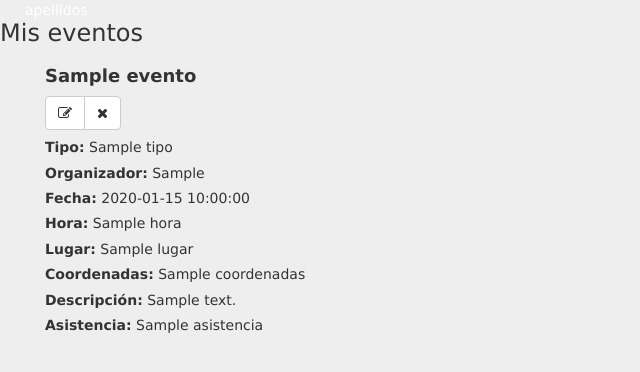
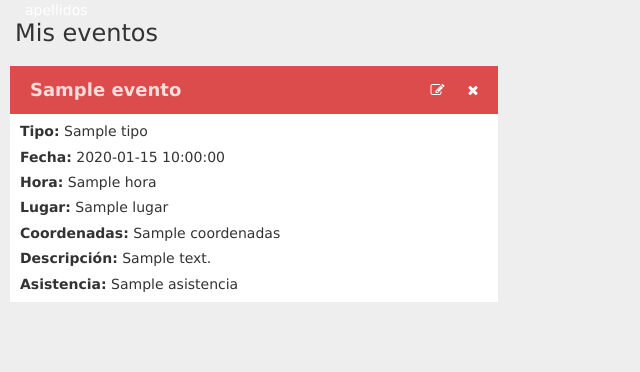
Before and after one commit to evenge/EVENGE, a Python web app: template templates/templateMyEvents.html in a window 1280 px wide. Shown: the part 70-442 px from the top of the page, without its empty margins (0-640 px from the left). Run offline with Jinja, Linux system fonts and the light colour scheme; the template is opened without the code that fills it: most values are stand-ins (such as "Sample title", 1, 10 or a date in 2020); some libraries are stand-ins or nearby versions.

Commit message:
Dando estilo a mis eventos y funcionalidad

```diff
--- a/_dt/css/main.css
+++ b/_dt/css/main.css
@@ -338,3 +338,43 @@ form .btn-form:focus {
   min-width: 200px;
   min-height: 100px;
 }
+/*************************************************/
+/****************** myEvents style ***************/
+/*************************************************/
+.evento-miseventos{
+  padding:0px;
+  margin:10px;
+  background:white;
+}
+.evento-miseventos h5{
+  margin-left: 10px;
+}
+.header-evento-miseventos{
+  background-color:rgba(206, 0, 0, 0.70);
+  padding:4px;
+  padding-left:20px;
+}
+.header-evento-miseventos:hover{
+  background-color:rgb(207, 0, 0);
+  padding:4px;
+  padding-left:20px;
+}
+.header-evento-miseventos .btn-group{
+  float: right;
+  margin-top:-36px;
+  margin-right:3px;
+}
+.header-evento-miseventos .btn{
+  border:none;
+  background:none;
+  color:white;
+}
+.header-evento-miseventos a{
+  color:rgba(255, 255, 255, 0.80);
+  }
+.header-evento-miseventos a:hover{
+  color:white;
+}
+h3{
+  margin-left:15px;
+}
--- a/templates/index.html
+++ b/templates/index.html
@@ -72,7 +72,7 @@ GNU General Public License for more details.
   <!--/navegador -->
 
   <!-- inicio de la parte principal -->
-  <div class="container">
+  <div class="container ">
     {% block content %} {% endblock %}
   </div>
   <!-- fin de la parte principal -->
--- a/templates/templateMyEvents.html
+++ b/templates/templateMyEvents.html
@@ -21,20 +21,20 @@ GNU General Public License for more details.
 
 {# contenido central de la página #}
 {% block content %}
-<h3> Mis eventos </h3>
-<div class="col-sm-12">
+<div class="row">
+  <div class="col-md-12">
+  <h3> Mis eventos </h3>
   {% for n in eventos %}
-  <div class="col-sm-12 asistente-container">
-    <div class="col-sm-6 asistente-content">
-      <header>
-        <h4><strong> {{n.nombre}} </strong></h4>
+    <div class="col-sm-5 evento-miseventos">
+      <header class="header-evento-miseventos">
+        <a href="/eventos?id={{n.key.id()}}"><h4><strong> {{n.nombre}} </strong></h4></a>
         <div class="btn-group" role="group" aria-label="...">
           <button class="btn btn-default button-modify"><i class="fa fa-pencil-square-o"></i></button>
           <button class="btn btn-default button-delete"><i class="fa fa-times"></i></button>
         </div>
       </header>
       <h5><strong>Tipo:</strong> {{n.tipo}}</h5>
-      <h5><strong>Organizador:</strong> {{n.idCreador}}</h5>
+      <!-- <h5><strong>Organizador:</strong> {{n.idCreador}}</h5> -->
       <h5><strong>Fecha:</strong> {{n.fecha}}</h5>
       <h5><strong>Hora:</strong> {{n.hora}}</h5>
       <h5><strong>Lugar:</strong> {{n.lugar}}</h5>
@@ -42,8 +42,9 @@ GNU General Public License for more details.
       <h5><strong>Descripción:</strong> {{n.descripcion}}</h5>
       <h5><strong>Asistencia:</strong> {{n.asistencia}}</h5>
     </div>
-  </div>
   {% endfor  %}
 </div>
+</div>
+
 
 {% endblock %}
```
